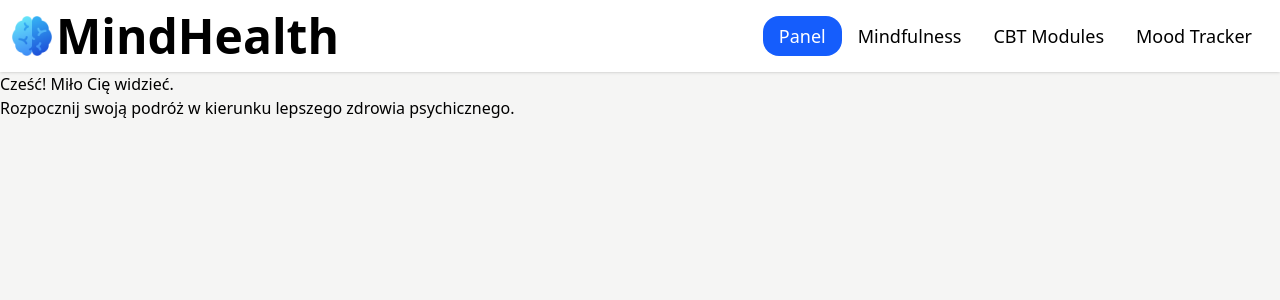
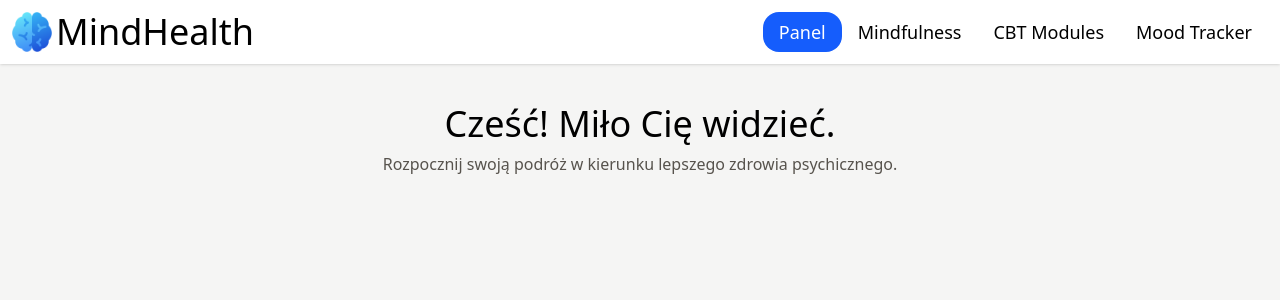
Before and after one commit to OKE225/MindHealth, a React (Vite) app in the folder client/: page /application in a window 1280 px wide. Shown: the top 300 px of the page. Built offline with nearby package versions, Linux system fonts and the light colour scheme.

Commit message:
Change design

```diff
--- a/client/src/components/Header.tsx
+++ b/client/src/components/Header.tsx
@@ -2,9 +2,9 @@ import brainIcon from "../assets/icons8-brain.png";
 
 const Header = () => {
   return (
-    <div className="flex items-center">
+    <div className="flex items-center cursor-default">
       <img className="w-10 h-10" src={brainIcon} alt="" />
-      <h1 className="font-semibold text-5xl ml-1">MindHealth</h1>
+      <h1 className="font-light text-4xl ml-1">MindHealth</h1>
     </div>
   );
 };
--- a/client/src/components/WelcomeMessage.tsx
+++ b/client/src/components/WelcomeMessage.tsx
@@ -1,9 +1,11 @@
 const WelcomeMessage = () => {
   return (
-    <>
-      <h3>Cześć! Miło Cię widzieć.</h3>
-      <p>Rozpocznij swoją podróż w kierunku lepszego zdrowia psychicznego.</p>
-    </>
+    <div className="text-center mt-10">
+      <h3 className="text-4xl font-medium">Cześć! Miło Cię widzieć.</h3>
+      <p className="text-stone-600 mt-2">
+        Rozpocznij swoją podróż w kierunku lepszego zdrowia psychicznego.
+      </p>
+    </div>
   );
 };
 
```
